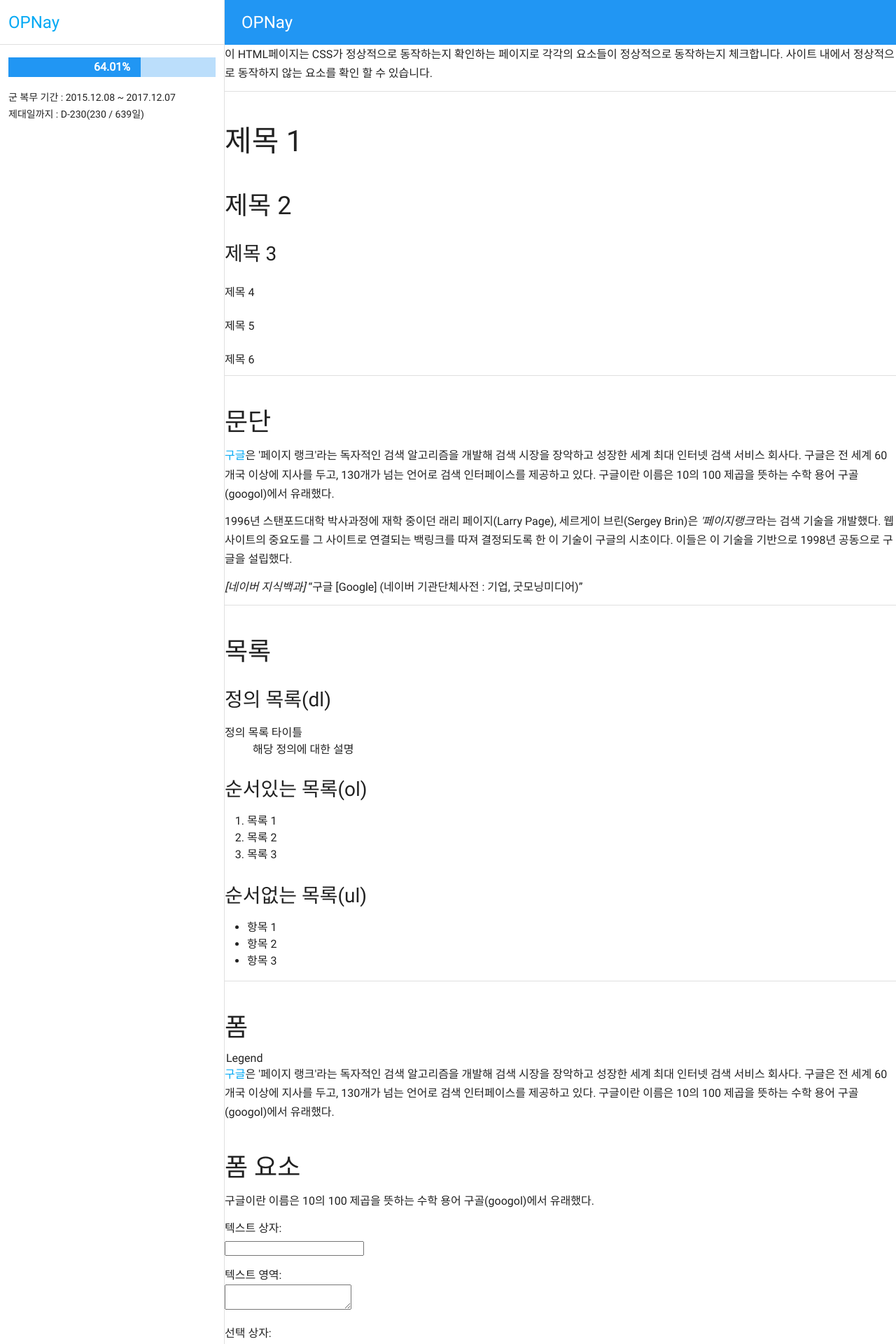
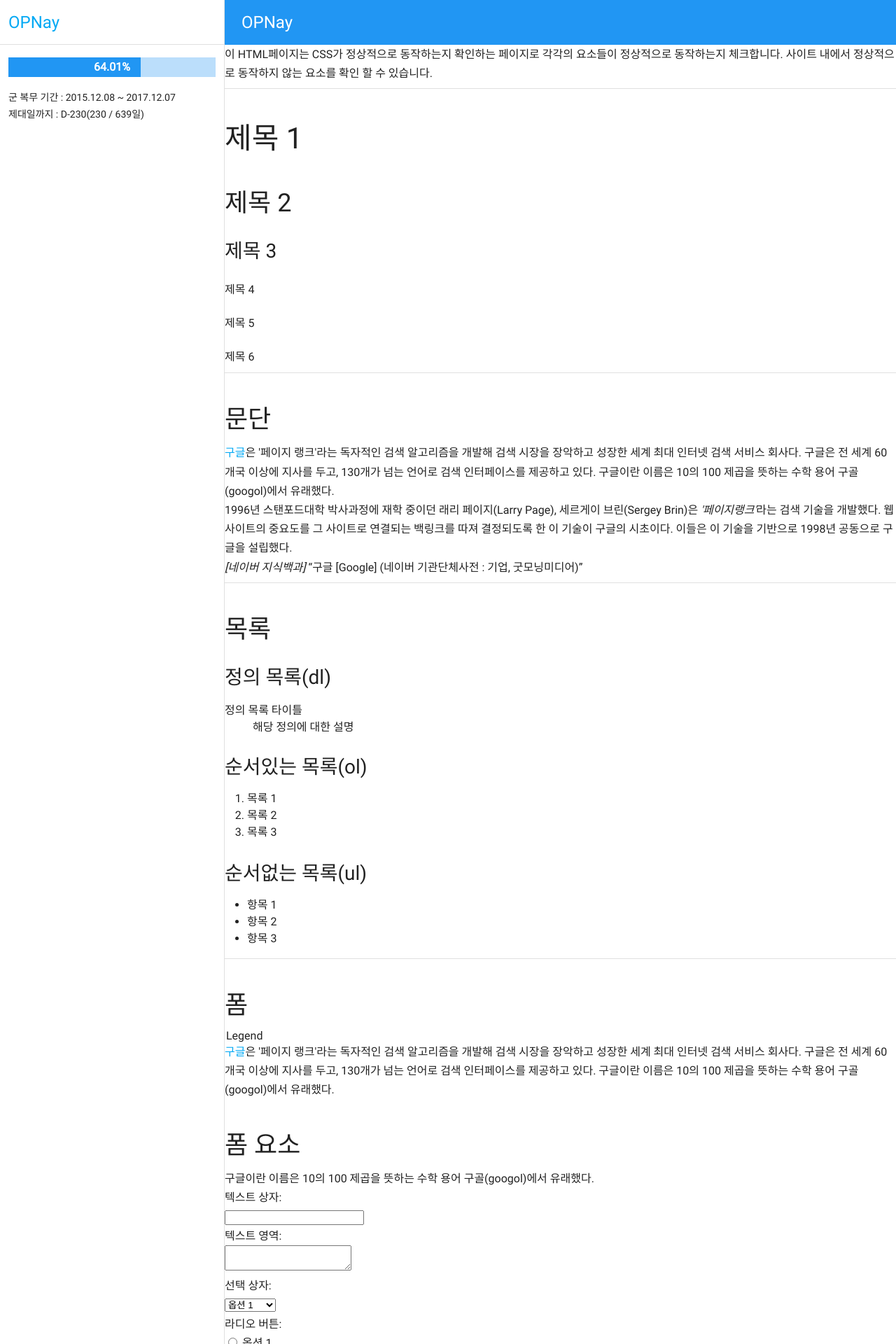
Before and after one commit to opnay/opnay.github.io, a Jekyll site: the page built from test.html, in a window 1280 px wide. Shown: the top 1920 px of the page at 70% size. Built offline with Jekyll 4.4.1, drawn with Linux system fonts in a browser that asks for light colours; some web fonts are replaced.

Commit message:
css: material: 'p' tag use margin 0

```diff
--- a/_includes/dday.html
+++ b/_includes/dday.html
@@ -12,7 +12,6 @@
 .dday .progress .progress-bar {width:0%; height:100%; transition:width 500ms;}
 .dday .progress .progress-text {position:absolute; top:0; bottom:0; width:100%; line-height:1.75; color:white; text-align:center; font-weight:bold;}
 .dday .info {margin:16px 0; line-height:1.75; font-size:14px;}
-.dday .info p {margin:0;}
 
 .dday .progress {background:#BBDEFB;}
 .dday .progress .progress-bar {background:#2196F3;}
--- a/css/material.css
+++ b/css/material.css
@@ -17,7 +17,7 @@ h3 {margin:24px 0 12px 0;font-size:28px;}
 h4, h5, h6 {margin:24px 0 12px 0; font-size:16px;}
 
 a {color:#03A9F4; text-decoration:none;}
-p {margin:0 0 12px 0; line-height:1.7;}
+p {margin:0; line-height:1.7;}
 
 ol, ul {padding-left:32px;}
 li {line-height:1.5;}
```
